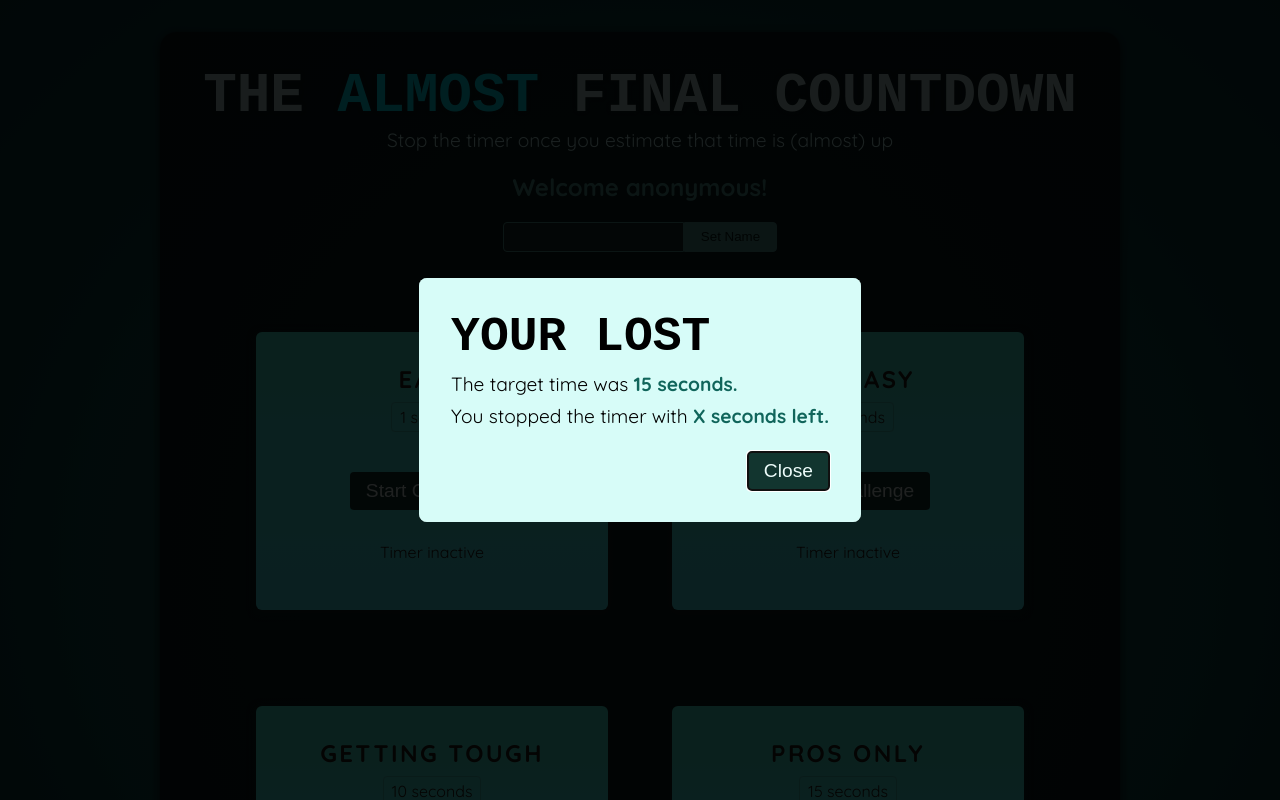
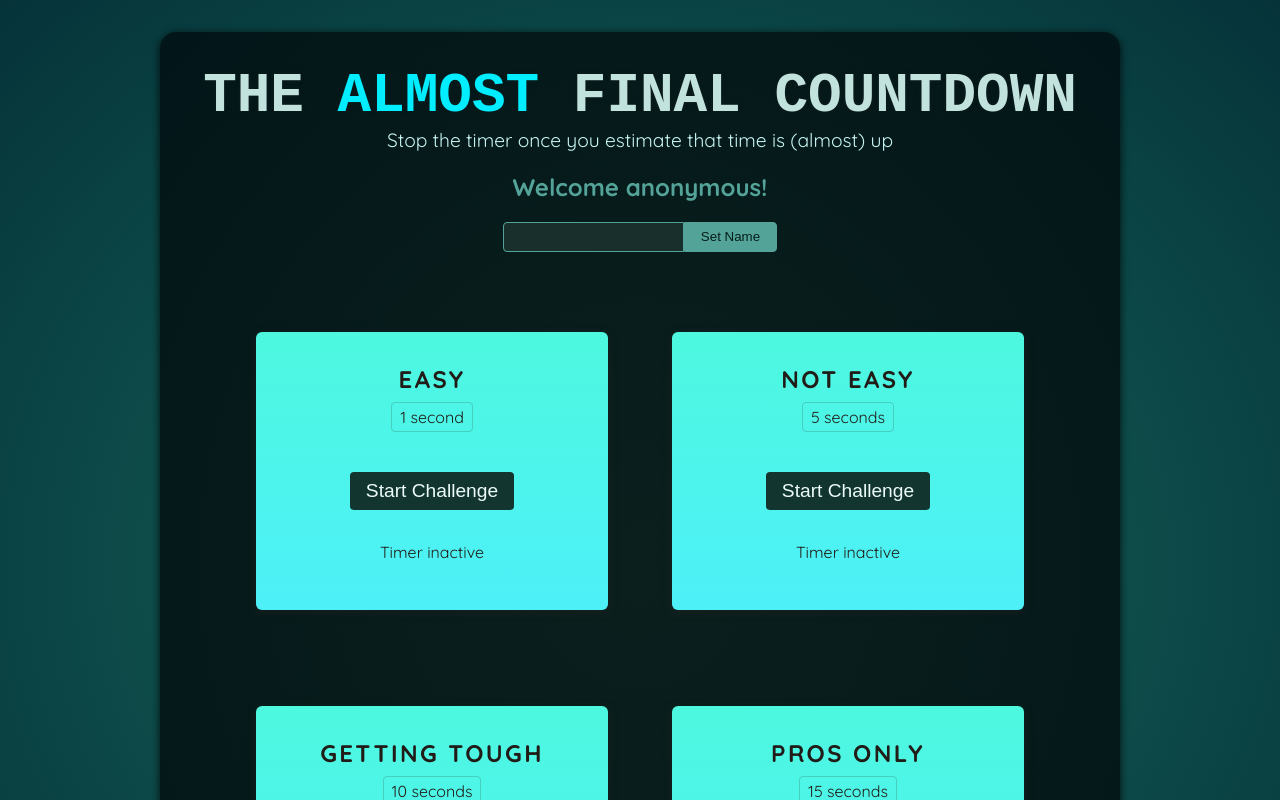
Before and after one commit to yunjeongg/REACT_STUDY20240612, a React (Create React App) app: page / in a window 1280 px wide. Shown: the top 800 px of the page. Built offline with nearby package versions, Linux system fonts and the light colour scheme; a web font is replaced by a local one.

Commit message:
#  63. forwarRef

```diff
--- /dev/null
+++ b/src/components/Ref/Input.js
@@ -0,0 +1,9 @@
+import React, { forwardRef } from 'react';
+
+// 자식의 태그를 부모가 끌어다가 쓰려고 할 때 forwardRef 를 사용한다.
+
+const Input = forwardRef(({type}, ref) => {
+  return <input ref={ref} type={type} />;
+});
+
+export default Input;
--- a/src/components/Ref/Player.js
+++ b/src/components/Ref/Player.js
@@ -1,4 +1,5 @@
 import React, { useRef, useState } from "react";
+import Input from "./Input";
 
 const Player = () => {
 
@@ -20,7 +21,7 @@
     <section id="player">
       <h2>Welcome {enteredName}!</h2>
       <p>
-        <input ref={$nameInputRef} type="text"/>
+        <Input ref={$nameInputRef} type="text" />
         <button onClick={nameChangeHandler}>Set Name</button>
       </p>
     </section>
--- a/src/components/Ref/ResultModal.js
+++ b/src/components/Ref/ResultModal.js
@@ -1,20 +1,11 @@
-import React, { useEffect, useRef } from 'react';
+import React, { forwardRef } from 'react';
 
-const ResultModal = ({result, targetTime}) => {
+const ResultModalComponent = ({result, targetTime}, ref) => {
 
-  const dialog = useRef();
 
-  useEffect (() => {
-    dialog.current.showModal();
-  }, []);
-
-  // dialog태그의 기본 메소드를 통해 모달창 뒤 투명검은배경 띄우기
-
-  // dialog 태그
-  // https://developer.mozilla.org/ko/docs/Web/HTML/Element/dialog
   return (
-    <dialog ref={dialog} className="result-modal">
-      <h2>Your {result}</h2>
+    <dialog ref={ref} className="result-modal">
+      <h2>Your {result}!</h2>
       <p>The target time was <strong>{targetTime} seconds.</strong></p>
       <p>You stopped the timer with <strong>X seconds left.</strong></p>
       <form method="dialog">
@@ -24,4 +15,8 @@
   );
 };
 
+// forwardRef 는 콜백으로 전달된 컴포넌트에 첫번째 파라미터로 props 를 전달하고
+// 두번째 파라미터로 부모에게 받은 ref를 전달한다.
+const ResultModal = forwardRef(ResultModalComponent);
+
 export default ResultModal;
--- a/src/components/Ref/TimerChallenge.js
+++ b/src/components/Ref/TimerChallenge.js
@@ -9,6 +9,9 @@
   // timer 를 ref변수로 관리하기
   // 랜더링이 아닌 컴포넌트 안의 값을 유지하고 싶을 때 사용할 수도 있다.
   const timer = useRef();
+
+  // 자식 컴포넌트 ResultModal 에 있는 dialog 태그의 참조를 만들기
+  const dialog = useRef();
 
 
   // 타이머가 시작되었는지를 확인하는 상태값
@@ -22,6 +25,10 @@
     // 1. 지역변수 timer 저장
     timer.current = setTimeout(() => {
       setTimerExpired(true);
+
+      // modal open
+      dialog.current.showModal();
+
     }, targetTime * 1000);
 
     // 2. 리랜더링
@@ -39,8 +46,7 @@
 
   return (
     <>
-      {/* 타이머가 만료되었을 때 모달창 띄우기 */}
-      {<ResultModal targetTime={targetTime} result="lost" />}
+      <ResultModal ref={dialog} targetTime={targetTime} result="lost"/>
 
       <section className="challenge">
         <h2>{title}</h2>
```
